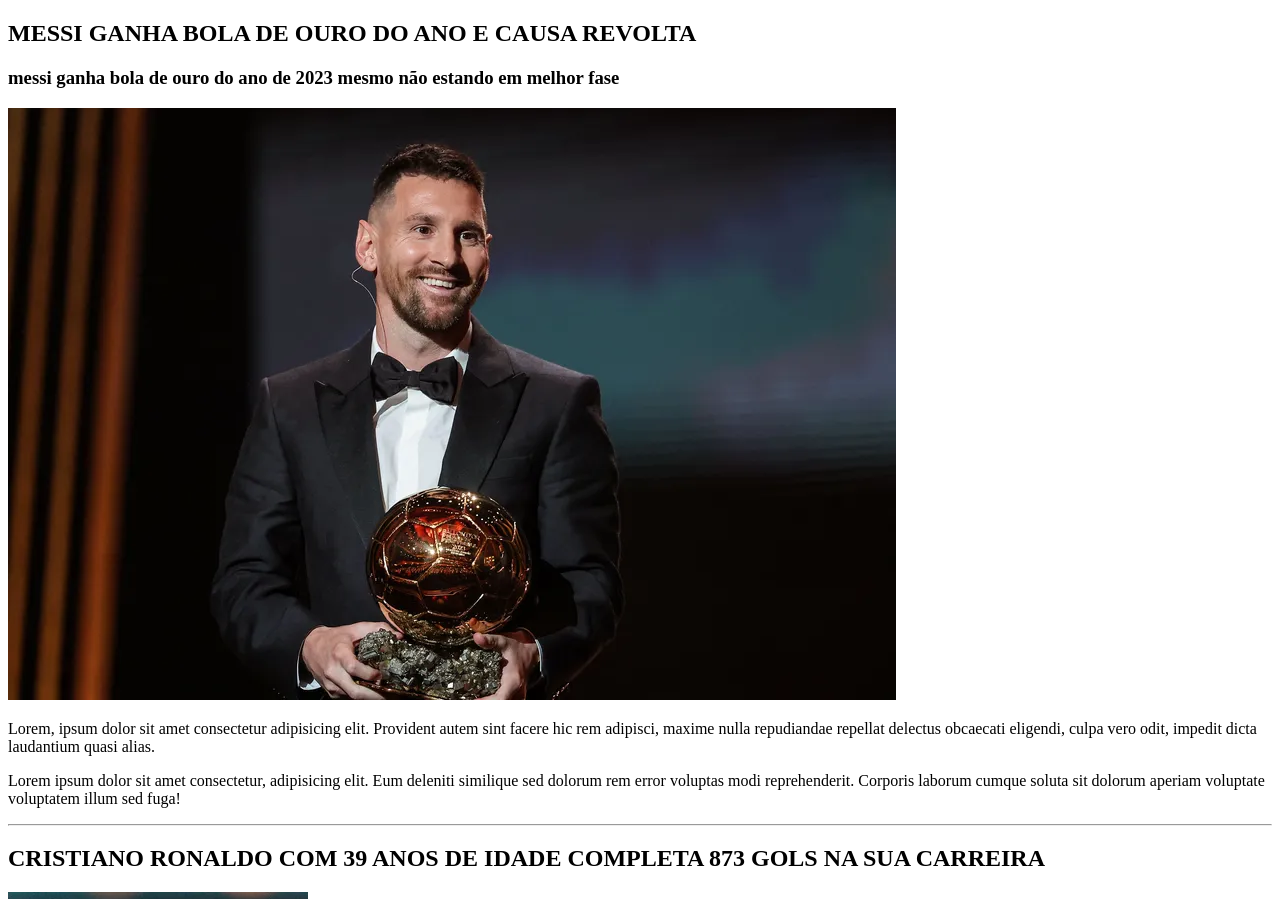
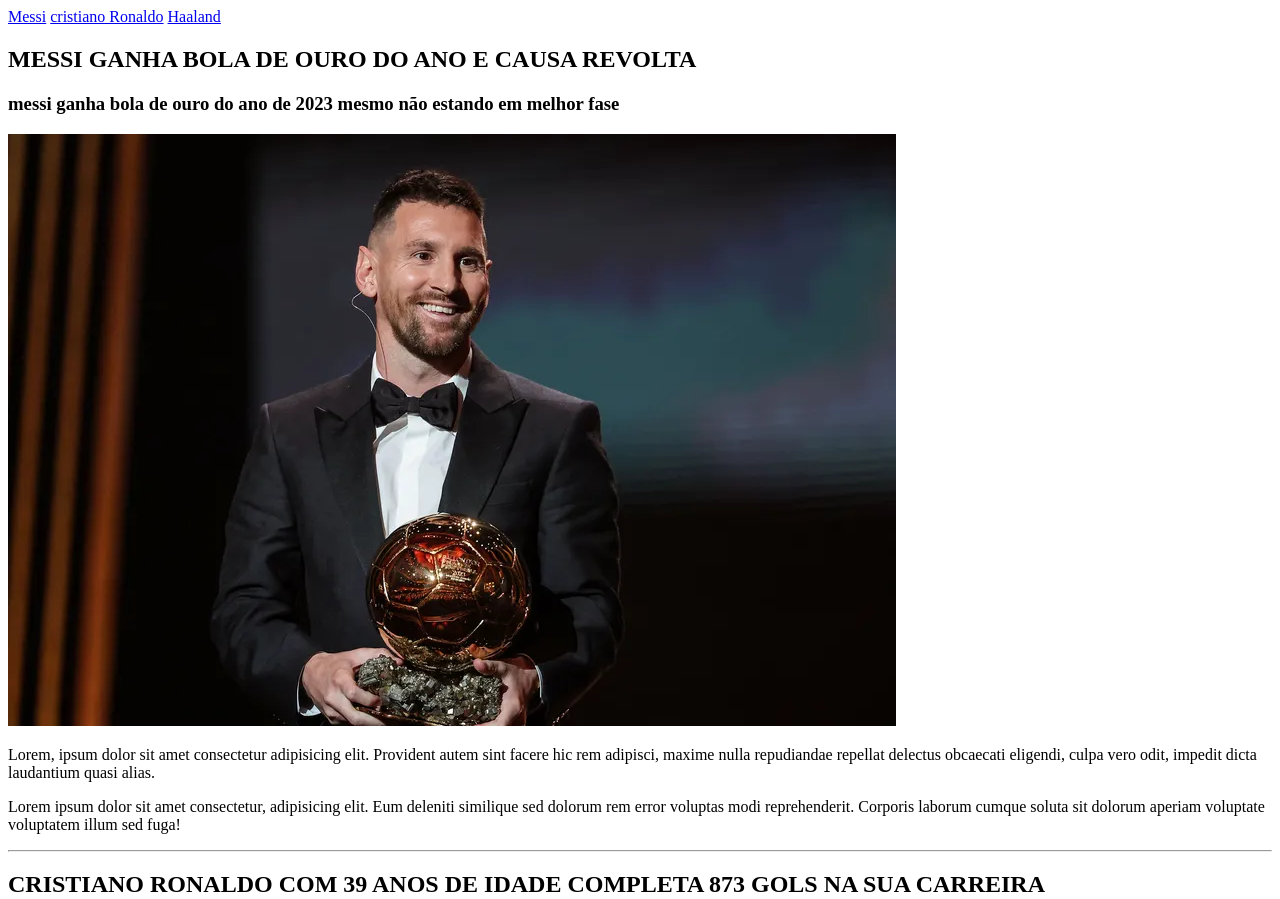
Before and after one commit to Kaiquerocha0509/curso-web, a plain HTML site: page Atividade/pages/index.html in a window 1280 px wide. Shown: the top 899 px of the page. Drawn offline with Linux system fonts and the light colour scheme.

Commit message:
realocando arquivos para suas pastas e criamos os bookmarks

```diff
--- a/Atividade/index.html
+++ b/Atividade/pages/index.html
@@ -6,11 +6,18 @@
     <title>Atividade</title>
   </head>
   <body>
-    <h2>MESSI GANHA BOLA DE OURO DO ANO E CAUSA REVOLTA</h2>
+    <a href="#messi">Messi</a>
+
+    <a href="#cr7">cristiano Ronaldo</a>
+
+    <a href="#haaland">Haaland</a>
+
+
+    <h2 id="messi">MESSI GANHA BOLA DE OURO DO ANO E CAUSA REVOLTA</h2>
     <h3>
       messi ganha bola de ouro do ano de 2023 mesmo não estando em melhor fase
     </h3>
-    <img src="messi bola de ouro ATIVIDADE.webp" alt="Lionel /Messi" />
+    <img src="../images/messi bola de ouro ATIVIDADE.webp" alt="Lionel /Messi" />
 
     <br />
     <p>
@@ -26,10 +33,10 @@
     </p>
 
     <hr />
-    <h2>
+    <h2 id="cr7">
       CRISTIANO RONALDO COM 39 ANOS DE IDADE COMPLETA 873 GOLS NA SUA CARREIRA
     </h2>
-    <img src="cristiano ronaldo ATIVIDADE.webp" alt="cristiano ronaldo" />
+    <img src="../images/cristiano ronaldo ATIVIDADE.webp" alt="cristiano ronaldo" />
 
     <p>
       Lorem ipsum dolor sit amet consectetur adipisicing elit. Labore corporis
@@ -51,8 +58,8 @@
     </p>
 
     <hr />
-    <h2>HAALAND NAO GANHA BOLA DE OURO EM FASE INCRIVEL</h2>
-    <img src="haaland ATIVIDADE.jpg" alt="haaland" />
+    <h2 id="haaland">HAALAND NAO GANHA BOLA DE OURO EM FASE INCRIVEL</h2>
+    <img src="../images/haaland ATIVIDADE.jpg" alt="haaland" />
 
     <p>
       Lorem ipsum dolor sit amet, consectetur adipisicing elit. Omnis aspernatur
```
Also changed, not shown: Atividade/images/cristiano ronaldo ATIVIDADE.webp (renamed from Atividade/cristiano ronaldo ATIVIDADE.webp), Atividade/images/haaland ATIVIDADE.jpg (renamed from Atividade/haaland ATIVIDADE.jpg), Atividade/images/messi bola de ouro ATIVIDADE.webp (renamed from Atividade/messi bola de ouro ATIVIDADE.webp).
